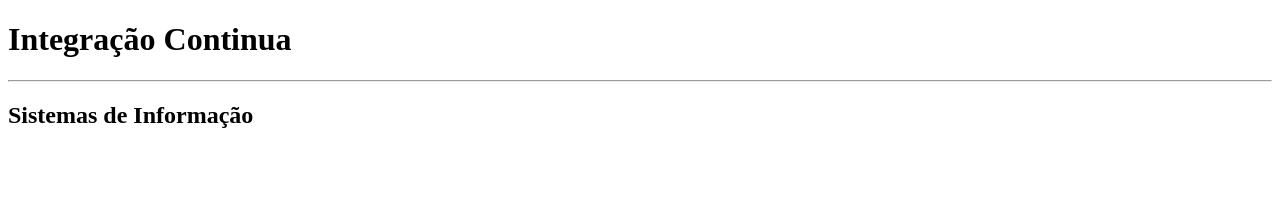
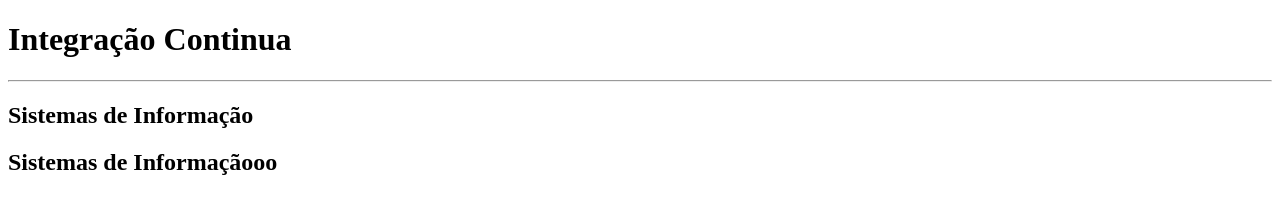
Before and after one commit to ClaudioNunes/cicdnoite2, a plain HTML site: page index.html in a window 1280 px wide. Drawn offline with Linux system fonts and the light colour scheme.

Commit message:
commit 3

```diff
--- a/index.html
+++ b/index.html
@@ -11,5 +11,7 @@
     <hr>
 
     <h2>Sistemas de Informação</h2>
+    <h2>Sistemas de Informaçãooo</h2>
+
 </body>
 </html>
```
